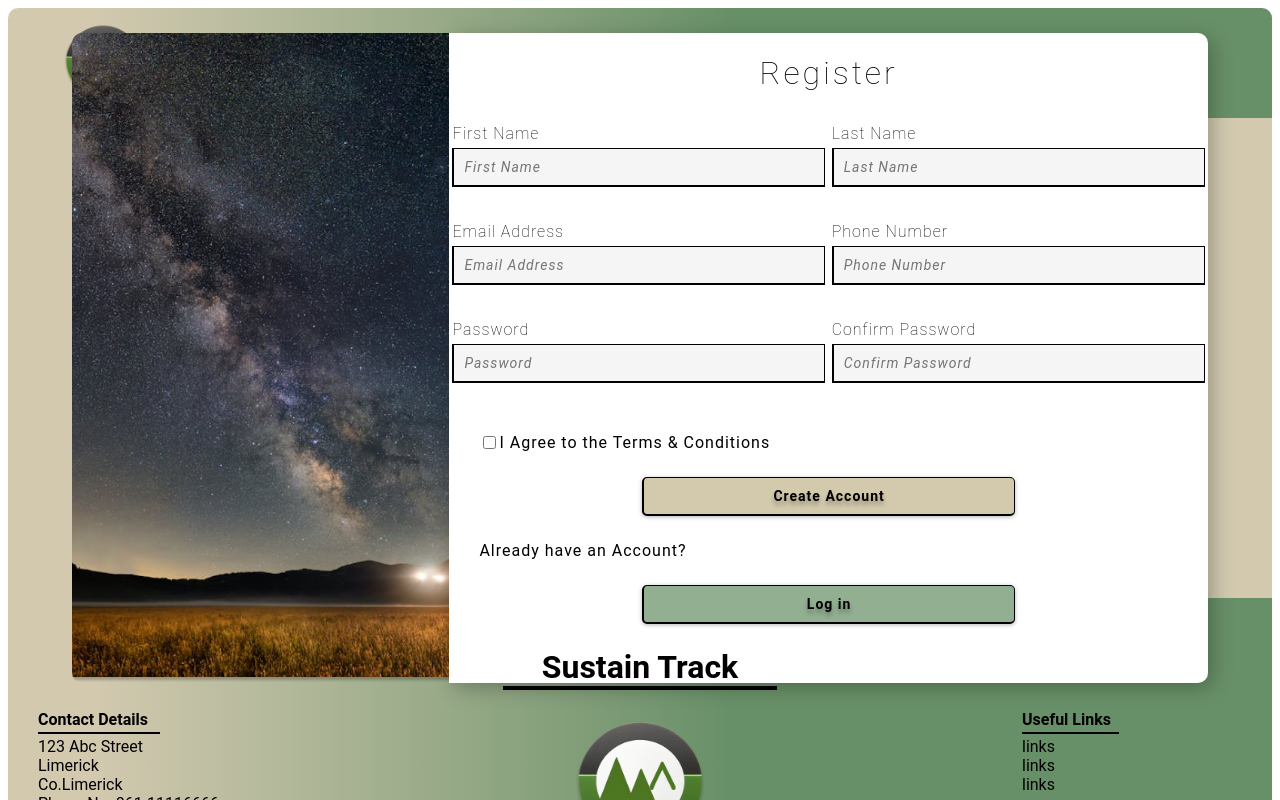
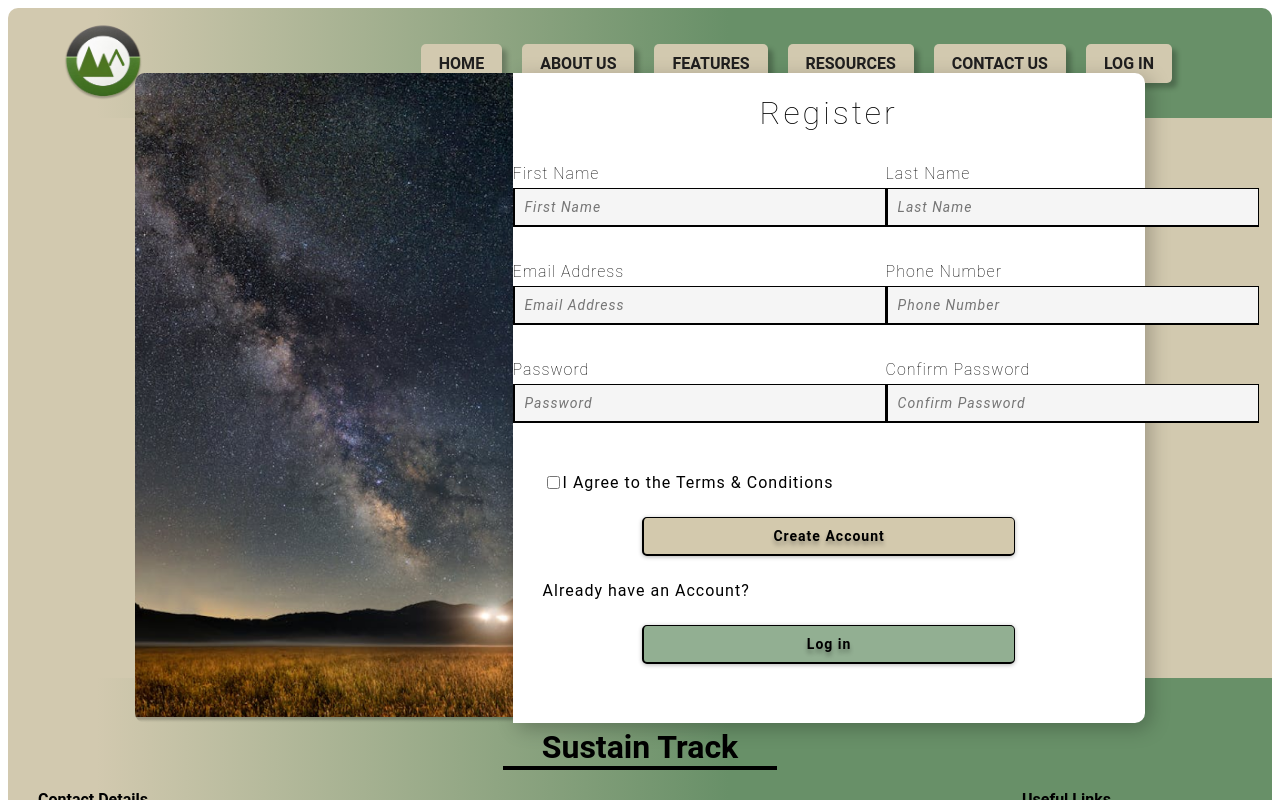
Before and after one commit to Mohammad-Khan-MK/Sustain_Track, a Vue app: page /account in a window 1280 px wide. Shown: the top 800 px of the page. Built offline with nearby package versions, Linux system fonts and the light colour scheme.

Commit message:
fixed few issues

```diff
--- a/src/views/Account.vue
+++ b/src/views/Account.vue
@@ -75,7 +75,7 @@ h1{text-align: center;
 
   justify-content: center;
   align-items: center;
-  height: 60vh;
+  height: 70vh;
   background: #D2C9AF;
 
 }
@@ -99,7 +99,7 @@ img {
   height: 650px;
   background: #fff;
   border-radius: 0 10px 10px 0;
-  width: 60%;
+  width: 50%;
   margin-left: -2px;
 
   box-shadow: 5px 5px 20px rgba(0, 0, 0, 0.25);
```
